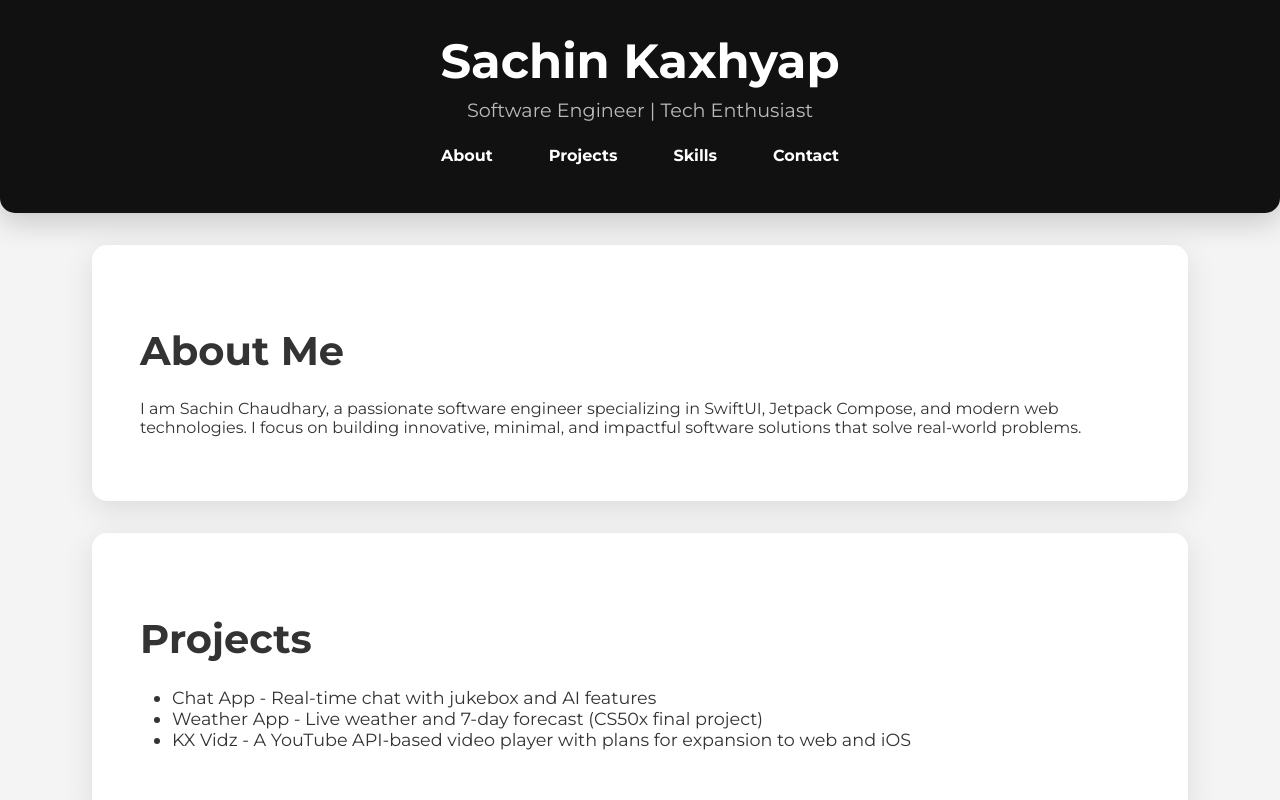
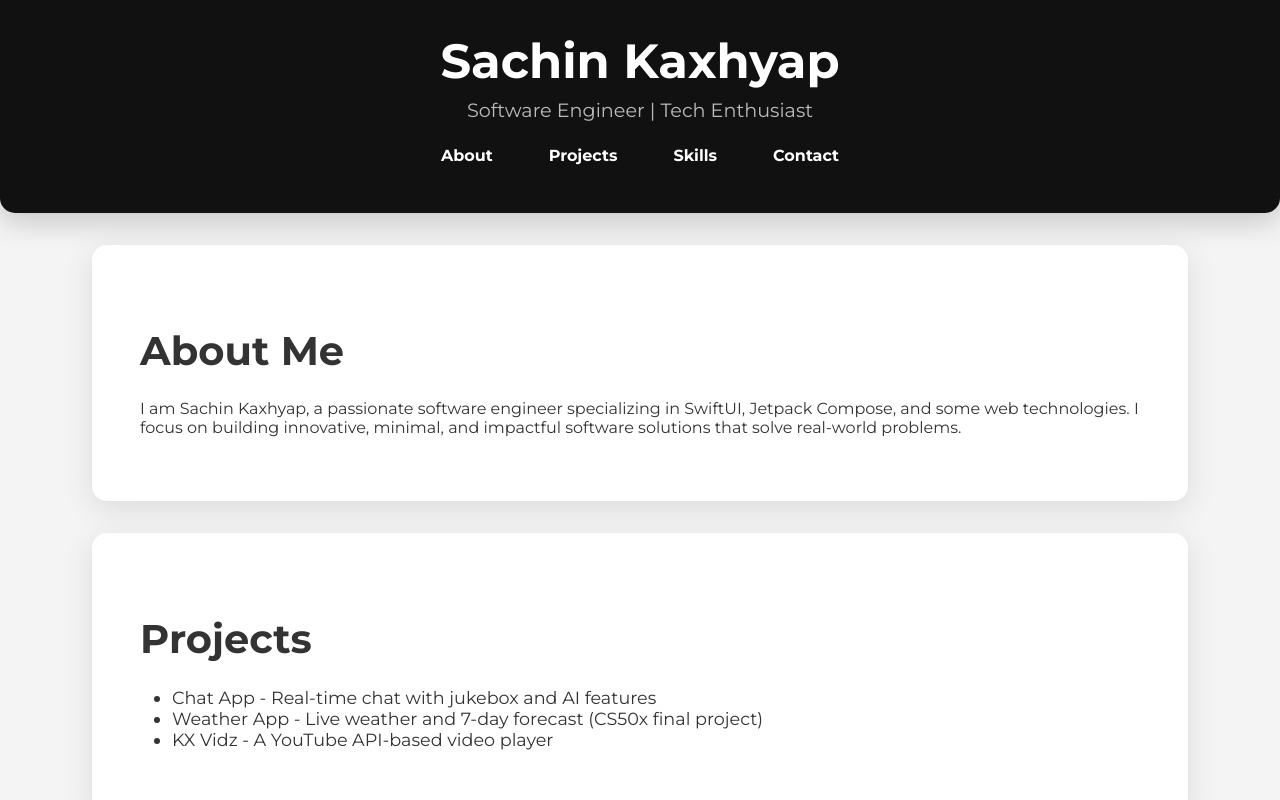
Before and after one commit to sachinkaxhyap/sachinkaxhyap.github.io, a plain HTML site: page index.html in a window 1280 px wide. Shown: the top 800 px of the page. Drawn offline with Linux system fonts and the light colour scheme.

Commit message:
some content editing and correction

```diff
--- a/index.html
+++ b/index.html
@@ -125,7 +125,7 @@
 
     <section id="about">
         <h2>About Me</h2>
-        <p>I am Sachin Chaudhary, a passionate software engineer specializing in SwiftUI, Jetpack Compose, and modern web technologies. I focus on building innovative, minimal, and impactful software solutions that solve real-world problems.</p>
+        <p>I am Sachin Kaxhyap, a passionate software engineer specializing in SwiftUI, Jetpack Compose, and some web technologies. I focus on building innovative, minimal, and impactful software solutions that solve real-world problems.</p>
     </section>
 
     <section id="projects">
@@ -133,7 +133,7 @@
         <ul>
             <li>Chat App - Real-time chat with jukebox and AI features</li>
             <li>Weather App - Live weather and 7-day forecast (CS50x final project)</li>
-            <li>KX Vidz - A YouTube API-based video player with plans for expansion to web and iOS</li>
+            <li>KX Vidz - A YouTube API-based video player</li>
         </ul>
     </section>
 
```
